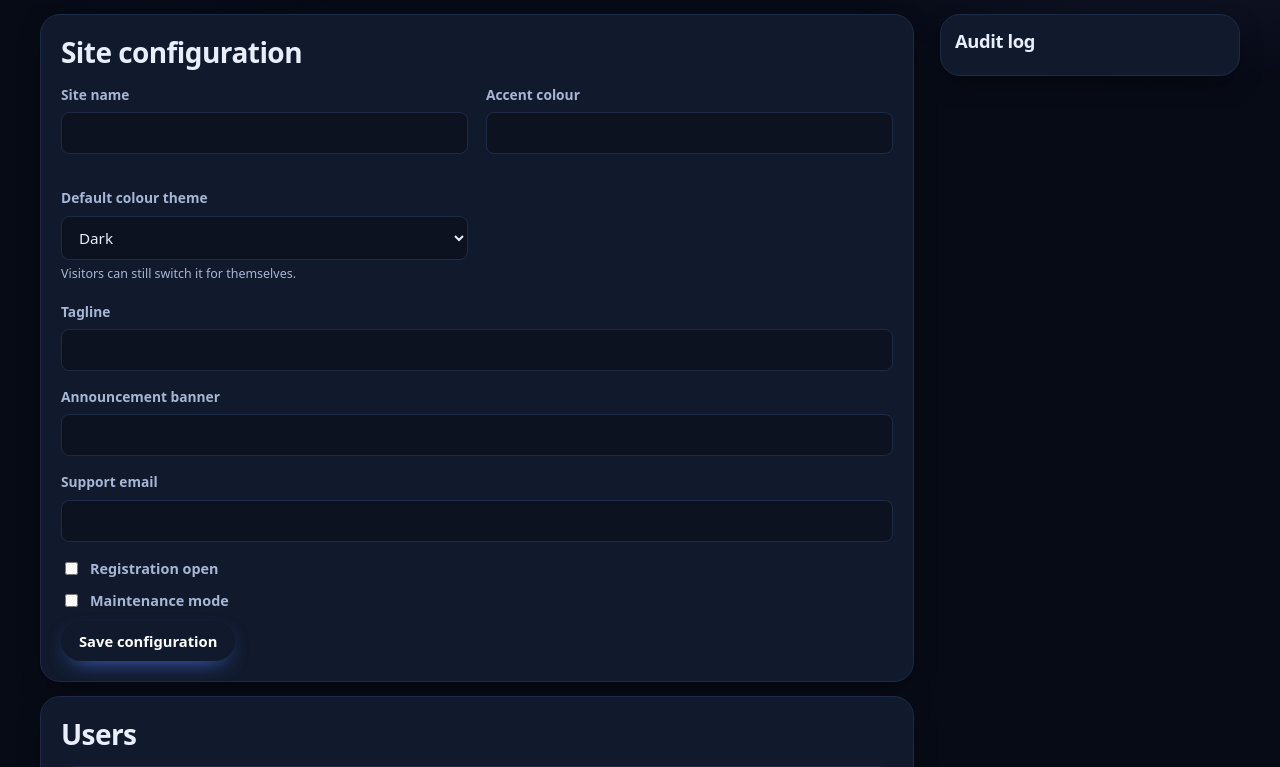
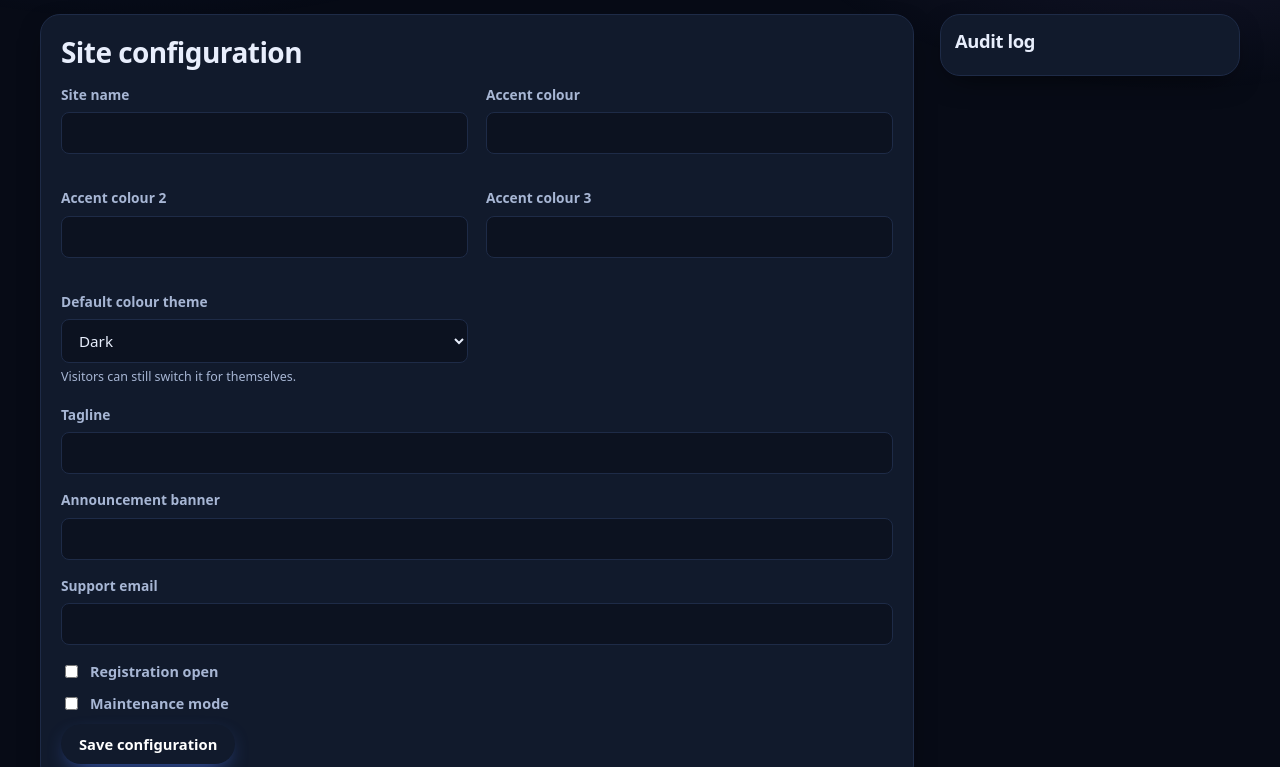
Before and after one commit to authorsauravkushwaha/EngineVerse, a FastAPI app: template backend/templates/admin.html in a window 1280 px wide. Shown: the part 225-992 px from the top of the page. Run offline with FastAPI, Linux system fonts and the light colour scheme; the template is opened without the code that fills it, so the values that code supplies are empty; parts of the project's set-up code (start-up, migrations or seed data) failed here and were passed over; some libraries are stand-ins or nearby versions.

Commit message:
admin: a form field with no input silently reset that setting on every save (373 tests)
The previous commit added accent_color_2 and accent_color_3 to the /admin/config
handler with Form defaults but did not add inputs to admin.html. That is worse
than the dead control it replaced: the browser never sends a field it does not
have, so the handler default arrives in its place and overwrites the stored
value. Saving any unrelated setting - the site name, the announcement - would
have quietly reverted both colours to stock. No error, no visible cause.

admin.html now has all three colour inputs, prefilled from config so they
round-trip. Verified against the running app: set #ff8800/#00cc88/#cc00ff, then
post the form back with only the announcement changed, and all three colours
survive.

A test now reads the handler's source for every `name: type = Form(...)`
parameter and fails if admin.html has no input with that name. Deleting the
accent_color_2 input fails it naming the parameter.

The first version of that check was wrong in a way worth keeping: the regex used
[^=]+? for the annotation, which is non-greedy but still free to cross a comma,
so in `request: Request, site_name: str = Form("")` it matched "request" and
failed on a parameter that was never a form field. [^=,]+? fixes it. A structural
check that fails on the happy path is not a passing check with a loose assertion -
it is a broken check, and fixing the assertion is the work.

Co-authored-by: arena-agent <297053741+arena-agent@users.noreply.github.com>

```diff
--- a/backend/templates/admin.html
+++ b/backend/templates/admin.html
@@ -21,6 +21,14 @@
             <input id="sn" name="site_name" value="{{ config.get('site_name', 'EngineVerse') }}" maxlength="60"></div>
           <div class="field"><label for="ac">Accent colour</label>
             <input id="ac" name="accent_color" value="{{ config.get('accent_color', '#4f7cff') }}" maxlength="20"></div>
+          {# Every colour the handler accepts needs a field here. One that is
+             missing is not simply ignored: the handler's Form default arrives in
+             its place, so saving any unrelated setting would silently reset that
+             colour to the stock value. #}
+          <div class="field"><label for="ac2">Accent colour 2</label>
+            <input id="ac2" name="accent_color_2" value="{{ config.get('accent_color_2', '#38bdf8') }}" maxlength="20"></div>
+          <div class="field"><label for="ac3">Accent colour 3</label>
+            <input id="ac3" name="accent_color_3" value="{{ config.get('accent_color_3', '#a78bfa') }}" maxlength="20"></div>
           <div class="field"><label for="th">Default colour theme</label>
             <select id="th" name="theme">
               <option value="dark" {{ 'selected' if config.get('theme', 'dark') == 'dark' }}>Dark</option>
```
Also changed, not shown: backend/tests/test_api_and_schema.py (+55 -0 lines), README.md.
